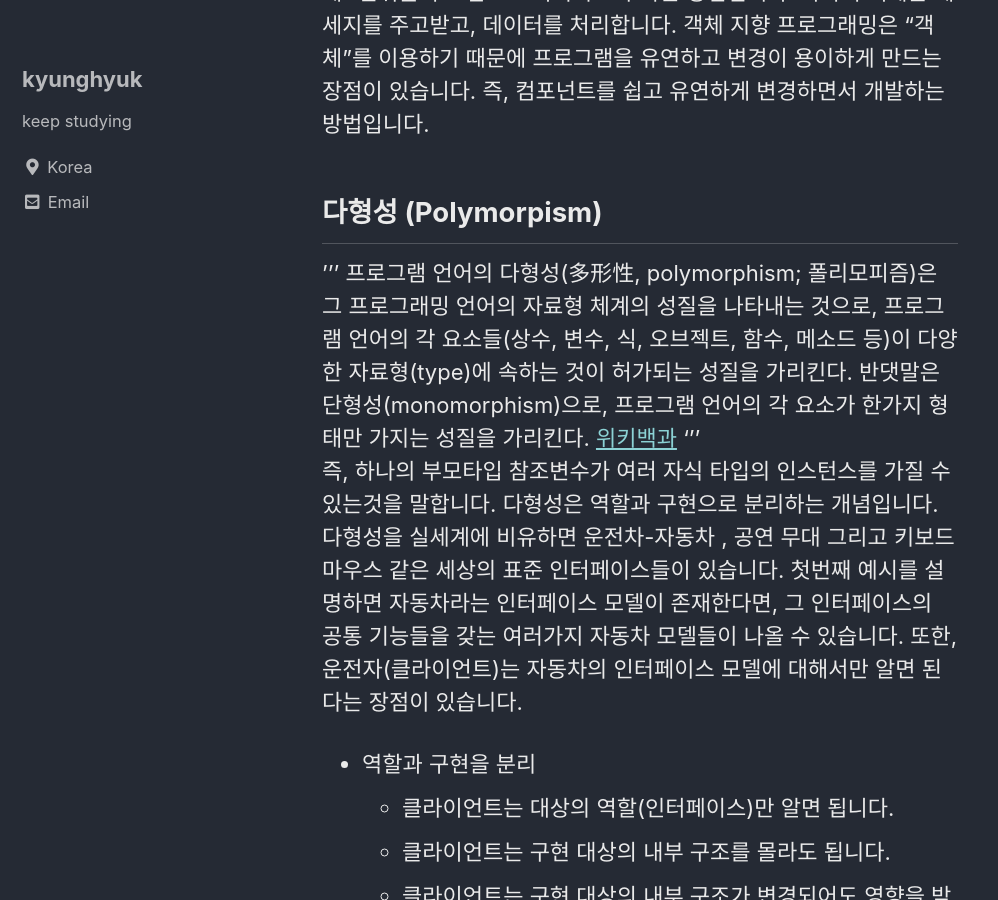
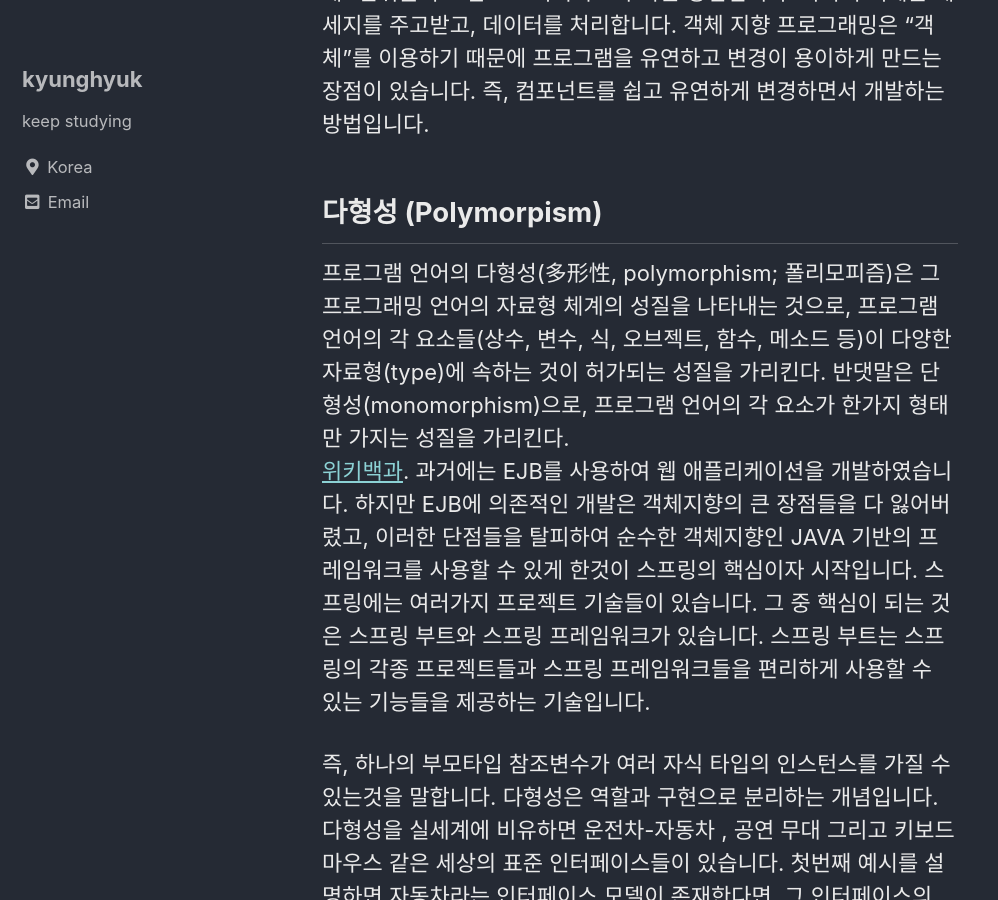
Before and after one commit to kyunghyukCHO/kyunghyukCHO.github.io, a Jekyll site: the page built from _posts/2022-07-24-ObjectOriented.md, in a window 1280 px wide and 900 px high, scrolled down 1382 px. Shown: the whole window, without its empty margins (0-998 px from the left). Built offline with Jekyll 4.4.1, drawn with Linux system fonts in a browser that asks for light colours; cached includes are drawn as plain includes.

Commit message:
Update 2022-07-24-ObjectOriented.md

```diff
--- a/_posts/2022-07-24-ObjectOriented.md
+++ b/_posts/2022-07-24-ObjectOriented.md
@@ -25,9 +25,10 @@ title:  " [SPRING] 스프링 & 객체 지향 설계"
 
 다형성 (Polymorpism)
 ---
-'''
-프로그램 언어의 다형성(多形性, polymorphism; 폴리모피즘)은 그 프로그래밍 언어의 자료형 체계의 성질을 나타내는 것으로, 프로그램 언어의 각 요소들(상수, 변수, 식, 오브젝트, 함수, 메소드 등)이 다양한 자료형(type)에 속하는 것이 허가되는 성질을 가리킨다. 반댓말은 단형성(monomorphism)으로, 프로그램 언어의 각 요소가 한가지 형태만 가지는 성질을 가리킨다. [위키백과](https://ko.wikipedia.org/wiki/%EB%8B%A4%ED%98%95%EC%84%B1_(%EC%BB%B4%ED%93%A8%ED%84%B0_%EA%B3%BC%ED%95%99))
-'''
+프로그램 언어의 다형성(多形性, polymorphism; 폴리모피즘)은 그 프로그래밍 언어의 자료형 체계의 성질을 나타내는 것으로, 프로그램 언어의 각 요소들(상수, 변수, 식, 오브젝트, 함수, 메소드 등)이 다양한 자료형(type)에 속하는 것이 허가되는 성질을 가리킨다. 반댓말은 단형성(monomorphism)으로, 프로그램 언어의 각 요소가 한가지 형태만 가지는 성질을 가리킨다.
+[위키백과](https://ko.wikipedia.org/wiki/%EB%8B%A4%ED%98%95%EC%84%B1_(%EC%BB%B4%ED%93%A8%ED%84%B0_%EA%B3%BC%ED%95%99)).
+과거에는 EJB를 사용하여 웹 애플리케이션을 개발하였습니다. 하지만 EJB에 의존적인 개발은 객체지향의 큰 장점들을 다 잃어버렸고, 이러한 단점들을 탈피하여 순수한 객체지향인 JAVA 기반의 프레임워크를 사용할 수 있게 한것이 스프링의 핵심이자 시작입니다. 스프링에는 여러가지 프로젝트 기술들이 있습니다. 그 중 핵심이 되는 것은 스프링 부트와 스프링 프레임워크가 있습니다. 스프링 부트는 스프링의 각종 프로젝트들과 스프링 프레임워크들을 편리하게 사용할 수 있는 기능들을 제공하는 기술입니다.
+
 즉, 하나의 부모타입 참조변수가 여러 자식 타입의 인스턴스를 가질 수 있는것을 말합니다. 다형성은 역할과 구현으로 분리하는 개념입니다. 다형성을 실세계에 비유하면 운전차-자동차 , 공연 무대 그리고 키보드 마우스 같은 세상의 표준 인터페이스들이 있습니다. 첫번째 예시를 설명하면 자동차라는 인터페이스 모델이 존재한다면, 그 인터페이스의 공통 기능들을 갖는 여러가지 자동차 모델들이 나올 수 있습니다. 또한, 운전자(클라이언트)는 자동차의 인터페이스 모델에 대해서만 알면 된다는 장점이 있습니다.
 
 * 역할과 구현을 분리
```
